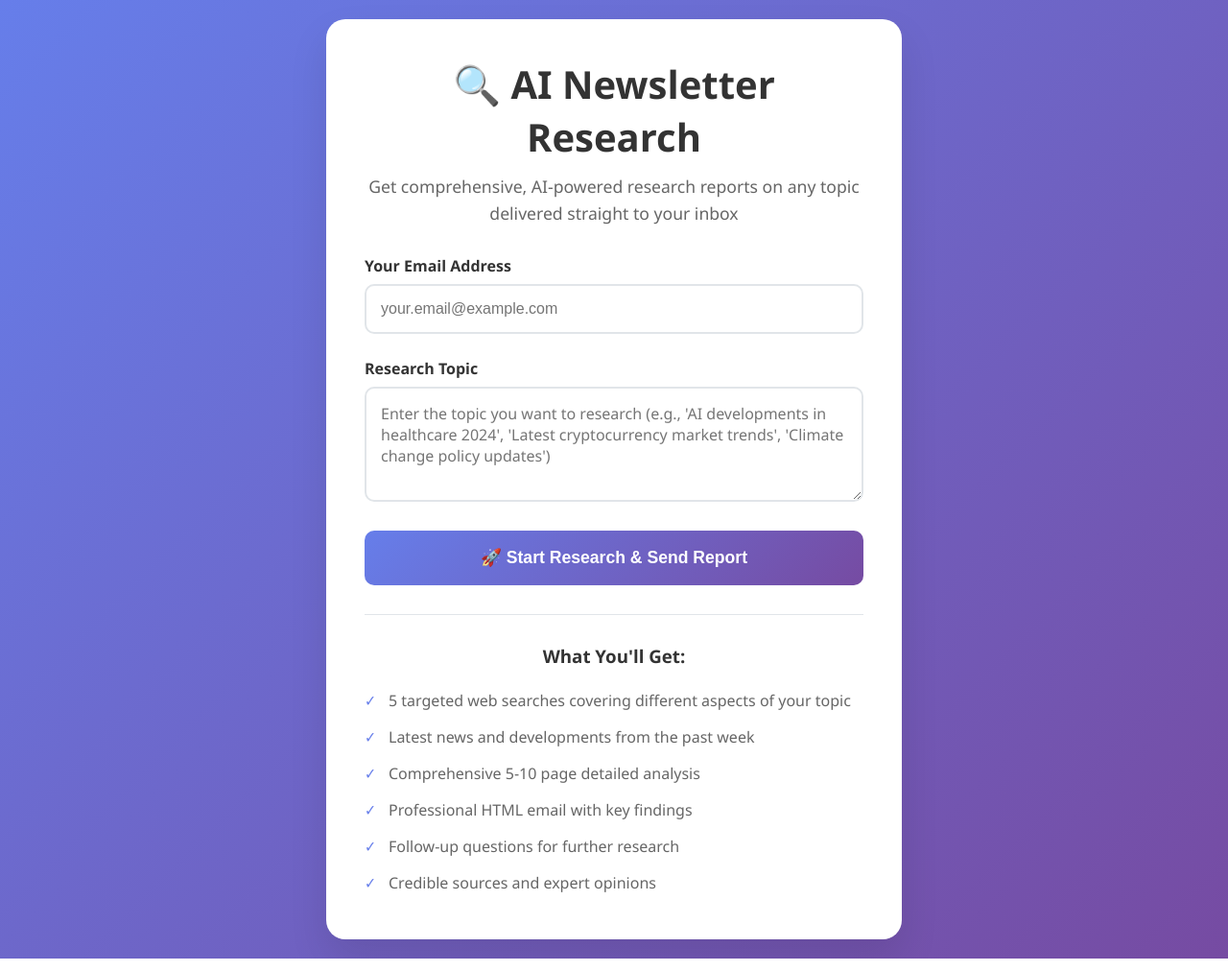
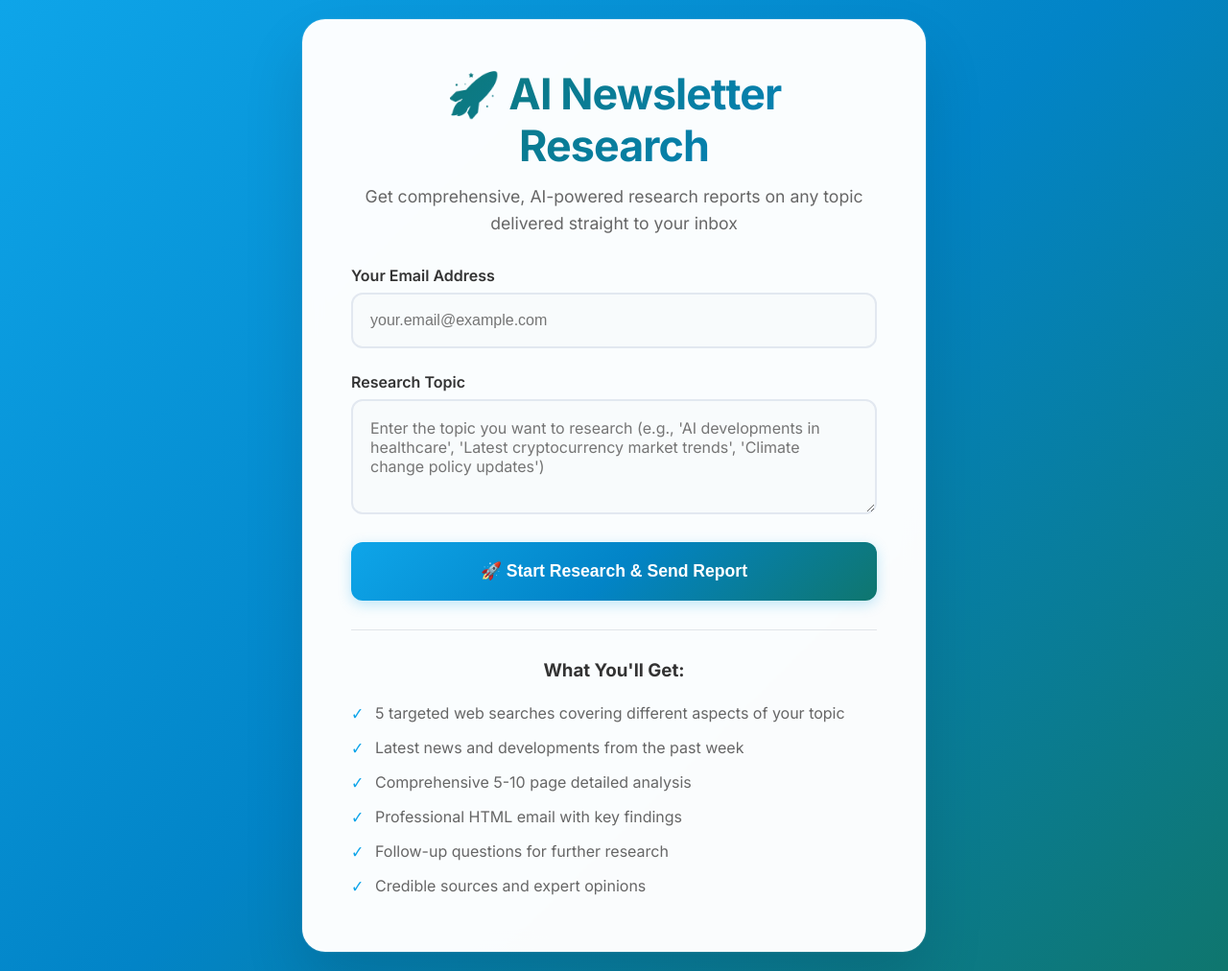
Before and after one commit to gabikir99/Newsreport_deep_search, a Flask app: page / in a window 1280 px wide. Shown: the whole page at 96% size. Run offline with Flask 3, Linux system fonts and the light colour scheme.

```diff
--- a/src/web/templates/index.html
+++ b/src/web/templates/index.html
@@ -4,6 +4,9 @@
     <meta charset="UTF-8">
     <meta name="viewport" content="width=device-width, initial-scale=1.0">
     <title>AI Newsletter Research Tool</title>
+    <link rel="preconnect" href="https://fonts.googleapis.com">
+    <link rel="preconnect" href="https://fonts.gstatic.com" crossorigin>
+    <link href="https://fonts.googleapis.com/css2?family=Inter:wght@400;500;600;700&display=swap" rel="stylesheet">
     <style>
         * {
             margin: 0;
@@ -12,8 +15,8 @@
         }
 
         body {
-            font-family: 'Segoe UI', Tahoma, Geneva, Verdana, sans-serif;
-            background: linear-gradient(135deg, #667eea 0%, #764ba2 100%);
+            font-family: 'Inter', 'Segoe UI', Tahoma, Geneva, Verdana, sans-serif;
+            background: linear-gradient(135deg, #0ea5e9 0%, #0284c7 50%, #0f766e 100%);
             min-height: 100vh;
             display: flex;
             align-items: center;
@@ -22,12 +25,14 @@
         }
 
         .container {
-            background: white;
-            padding: 40px;
-            border-radius: 20px;
-            box-shadow: 0 20px 40px rgba(0,0,0,0.1);
-            max-width: 600px;
+            background: rgba(255, 255, 255, 0.98);
+            backdrop-filter: blur(10px);
+            padding: 50px;
+            border-radius: 24px;
+            box-shadow: 0 32px 64px rgba(0,0,0,0.12), 0 0 0 1px rgba(255,255,255,0.1);
+            max-width: 650px;
             width: 100%;
+            border: 1px solid rgba(255,255,255,0.2);
         }
 
         .header {
@@ -36,9 +41,14 @@
         }
 
         .header h1 {
-            color: #333;
-            font-size: 2.5rem;
-            margin-bottom: 10px;
+            background: linear-gradient(135deg, #0f766e, #0284c7);
+            -webkit-background-clip: text;
+            -webkit-text-fill-color: transparent;
+            background-clip: text;
+            font-size: 2.8rem;
+            font-weight: 700;
+            margin-bottom: 12px;
+            letter-spacing: -0.02em;
         }
 
         .header p {
@@ -61,17 +71,19 @@
 
         input[type="email"], textarea {
             width: 100%;
-            padding: 15px;
-            border: 2px solid #e1e5e9;
-            border-radius: 10px;
+            padding: 18px;
+            border: 2px solid #e2e8f0;
+            border-radius: 12px;
             font-size: 1rem;
-            transition: border-color 0.3s ease;
+            transition: all 0.3s ease;
+            background: rgba(248, 250, 252, 0.8);
         }
 
         input[type="email"]:focus, textarea:focus {
             outline: none;
-            border-color: #667eea;
-            box-shadow: 0 0 0 3px rgba(102, 126, 234, 0.1);
+            border-color: #0ea5e9;
+            box-shadow: 0 0 0 4px rgba(14, 165, 233, 0.1);
+            background: white;
         }
 
         textarea {
@@ -82,20 +94,22 @@
 
         .submit-btn {
             width: 100%;
-            background: linear-gradient(135deg, #667eea 0%, #764ba2 100%);
+            background: linear-gradient(135deg, #0ea5e9 0%, #0284c7 50%, #0f766e 100%);
             color: white;
-            padding: 18px;
+            padding: 20px;
             border: none;
-            border-radius: 10px;
+            border-radius: 12px;
             font-size: 1.1rem;
             font-weight: 600;
             cursor: pointer;
-            transition: transform 0.2s ease, box-shadow 0.2s ease;
+            transition: all 0.3s ease;
+            box-shadow: 0 4px 14px rgba(14, 165, 233, 0.25);
         }
 
         .submit-btn:hover {
-            transform: translateY(-2px);
-            box-shadow: 0 10px 25px rgba(102, 126, 234, 0.3);
+            transform: translateY(-3px);
+            box-shadow: 0 8px 30px rgba(14, 165, 233, 0.35);
+            background: linear-gradient(135deg, #0284c7 0%, #0369a1 50%, #0d9488 100%);
         }
 
         .submit-btn:active {
@@ -129,8 +143,9 @@
             content: "✓";
             position: absolute;
             left: 0;
-            color: #667eea;
+            color: #0ea5e9;
             font-weight: bold;
+            font-size: 1.1em;
         }
 
         @media (max-width: 768px) {
@@ -147,7 +162,7 @@
 <body>
     <div class="container">
         <div class="header">
-            <h1>🔍 AI Newsletter Research</h1>
+            <h1>🚀 AI Newsletter Research</h1>
             <p>Get comprehensive, AI-powered research reports on any topic delivered straight to your inbox</p>
         </div>
 
@@ -159,7 +174,7 @@
 
             <div class="form-group">
                 <label for="topic">Research Topic</label>
-                <textarea id="topic" name="topic" placeholder="Enter the topic you want to research (e.g., 'AI developments in healthcare 2024', 'Latest cryptocurrency market trends', 'Climate change policy updates')" required></textarea>
+                <textarea id="topic" name="topic" placeholder="Enter the topic you want to research (e.g., 'AI developments in healthcare', 'Latest cryptocurrency market trends', 'Climate change policy updates')" required></textarea>
             </div>
 
             <button type="submit" class="submit-btn">
--- a/src/web/web_interface.py
+++ b/src/web/web_interface.py
@@ -20,6 +20,10 @@ def run_async_research(query, user_email):
 
     async def research_task():
         try:
+            # Ensure environment is loaded in this thread context
+            from dotenv import load_dotenv
+            load_dotenv(override=True)
+
             research_status["is_running"] = True
             research_status["progress"] = "Planning searches..."
             research_status["completed"] = False
```
Also changed, not shown: src/agents/custom_agents.py (+32 -1 lines), src/config/agents_config.py (+6 -2 lines), src/web/templates/progress.html (+44 -26 lines).
